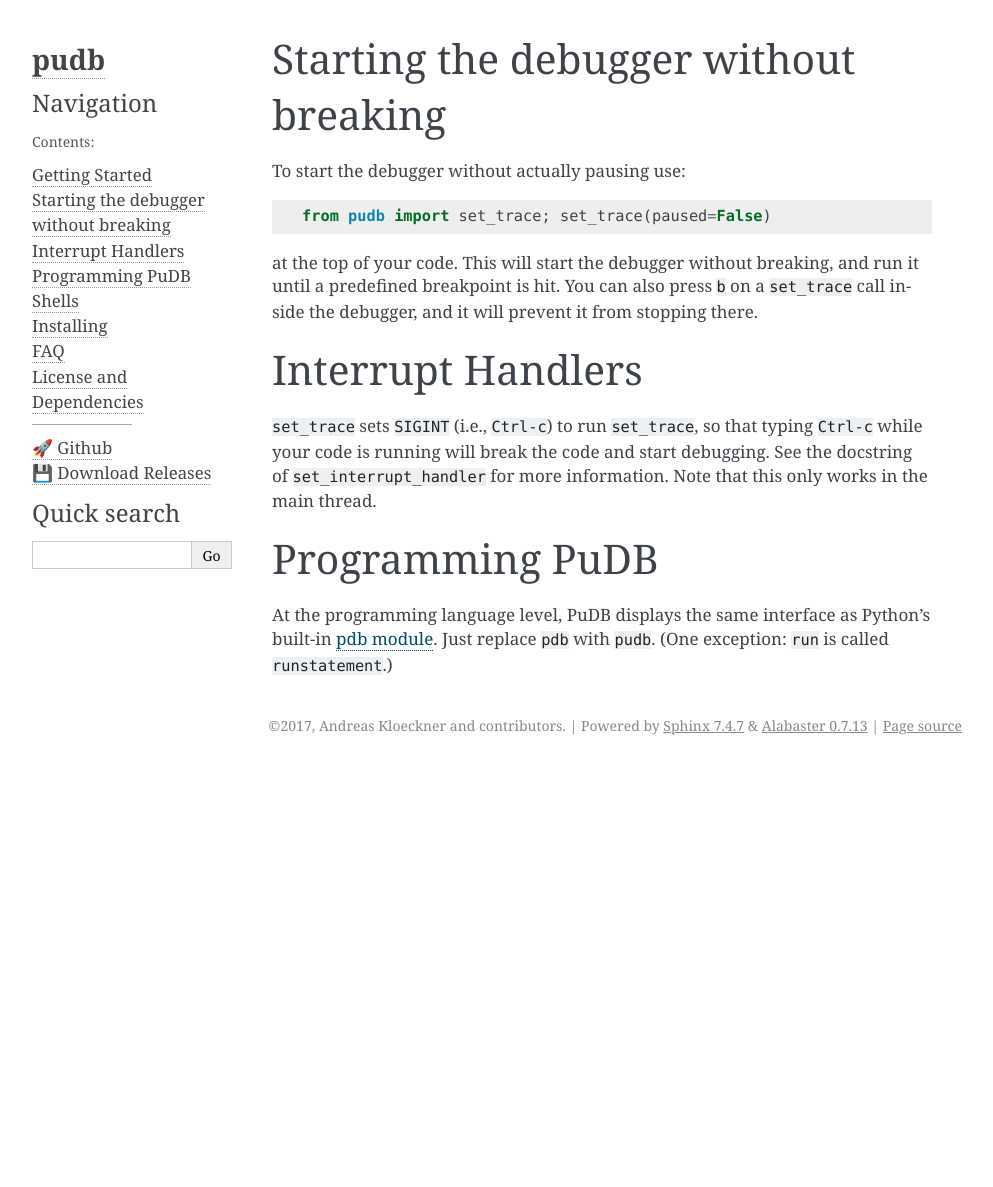
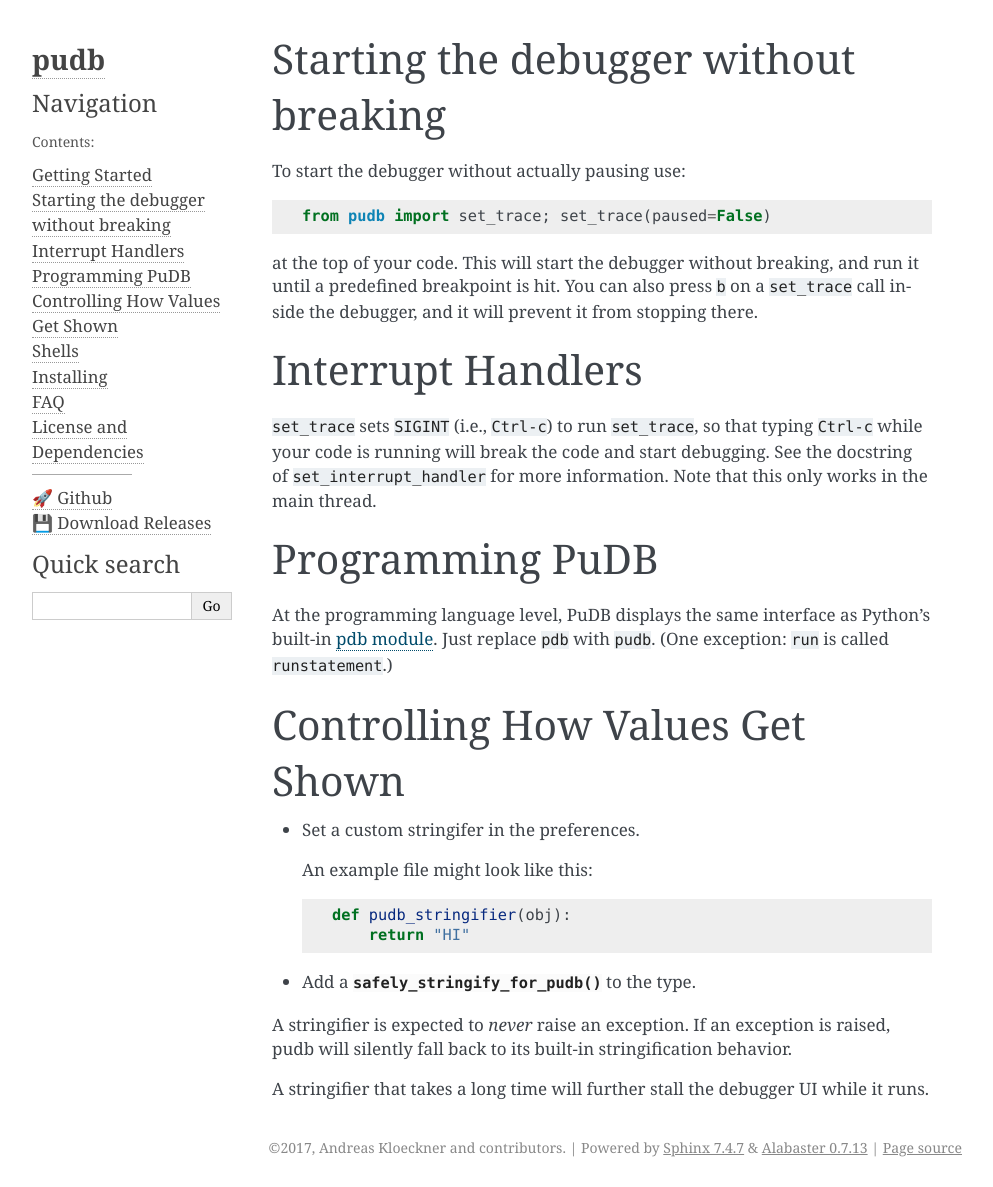
Before and after one commit to inducer/pudb, a Sphinx documentation site: the page built from doc/usage.rst, in a window 1280 px wide. Shown: the whole page, without its empty margins (148-1141 px from the left). Built offline with Sphinx 7.4.7, drawn with Linux system fonts in a browser that asks for light colours; before the commit the page ends 900 px from its top, so only the background shows below that.

Commit message:
Add safely_stringify_for_pudb

```diff
--- a/doc/usage.rst
+++ b/doc/usage.rst
@@ -25,3 +25,22 @@
 as Python's built-in `pdb module <http://docs.python.org/library/pdb.html>`_.
 Just replace ``pdb`` with ``pudb``.
 (One exception: ``run`` is called ``runstatement``.)
+
+Controlling How Values Get Shown
+--------------------------------
+
+*   Set a custom stringifer in the preferences.
+
+    An example file might look like this::
+
+        def pudb_stringifier(obj):
+            return "HI"
+
+*   Add a :meth:`safely_stringify_for_pudb` to the type.
+
+A stringifier is expected to *never* raise an exception.
+If an exception is raised, pudb will silently fall back
+to its built-in stringification behavior.
+
+A stringifier that takes a long time will further stall
+the debugger UI while it runs.
```
Also changed, not shown: 2 other files.
